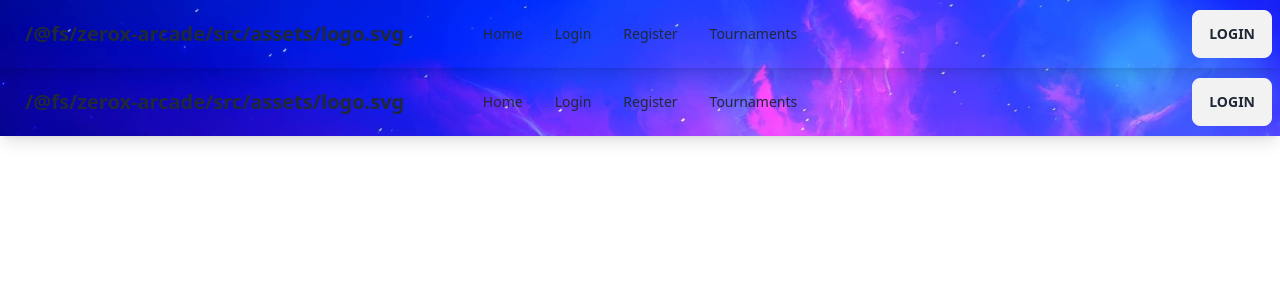
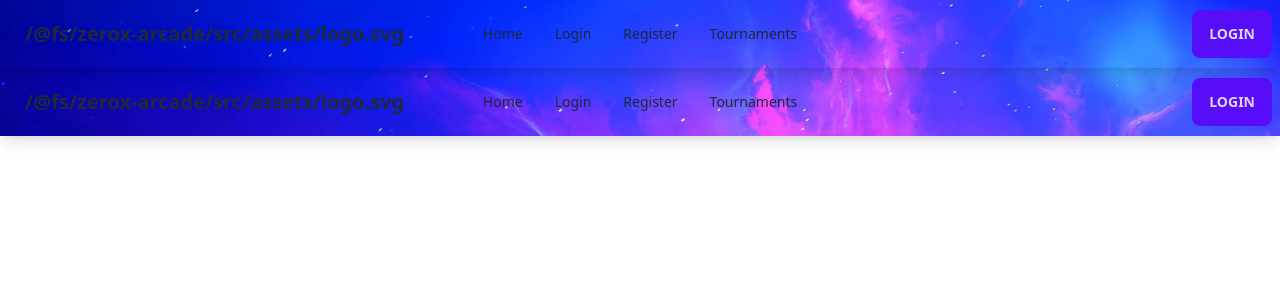
Before and after one commit to Abrar-404/Zerox-Arcade, a React (Vite) app in the folder zerox-arcade/: page /navbar in a window 1280 px wide. Shown: the top 300 px of the page. Built offline with nearby package versions, Linux system fonts and the light colour scheme; no server answers.

Commit message:
Added sign out functionality

```diff
--- a/zerox-arcade/src/Components/Navbar/Navbar.jsx
+++ b/zerox-arcade/src/Components/Navbar/Navbar.jsx
@@ -1,7 +1,21 @@
-import { NavLink } from 'react-router-dom';
+import { Link, NavLink } from 'react-router-dom';
 import img from '../../assets/logo.svg';
+import { useContext } from 'react';
+import { AuthContext } from '../../Providers/AuthProvider';
 
 const Navbar = () => {
+  const { user, signOutUser } = useContext(AuthContext);
+
+  const handleSignOut = () => {
+    signOutUser()
+      .then(result => {
+        console.log(result.user);
+      })
+      .catch(error => {
+        console.error(error);
+      });
+  };
+
   const navs = (
     <>
       <li>
@@ -53,7 +67,15 @@ const Navbar = () => {
           <ul className="menu menu-horizontal px-1">{navs}</ul>
         </div>
         <div className="navbar-end">
-          <a className="btn">Login</a>
+          {user ? (
+            <button onClick={handleSignOut} className="btn btn-primary">
+              Sign Out
+            </button>
+          ) : (
+            <Link to="/login">
+              <button className="btn btn-primary">Login</button>
+            </Link>
+          )}
         </div>
       </div>
     </>
--- a/zerox-arcade/src/Providers/AuthProvider.jsx
+++ b/zerox-arcade/src/Providers/AuthProvider.jsx
@@ -3,6 +3,7 @@ import {
   createUserWithEmailAndPassword,
   onAuthStateChanged,
   signInWithEmailAndPassword,
+  signOut,
 } from 'firebase/auth';
 import { auth } from './../Firebase/firebase.config';
 
@@ -32,7 +33,12 @@ const AuthProvider = ({ children }) => {
     };
   }, []);
 
-  const AuthInfo = { user, loading, registerUser, signInUser };
+  const signOutUser = () => {
+    setLoading(true);
+    return signOut(auth);
+  };
+
+  const AuthInfo = { user, loading,signOutUser, registerUser, signInUser };
 
   return (
     <AuthContext.Provider value={AuthInfo}>{children}</AuthContext.Provider>
```
